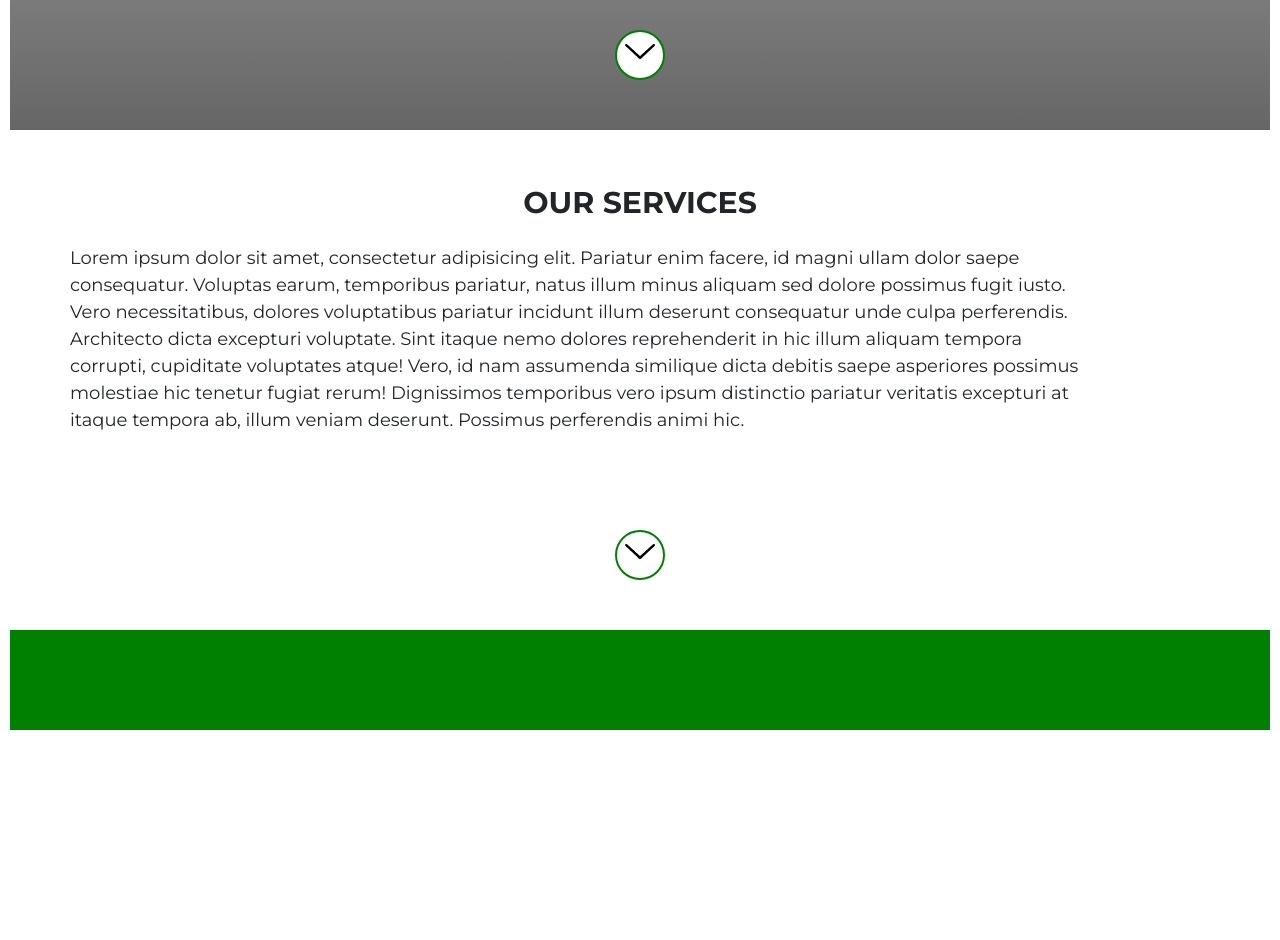
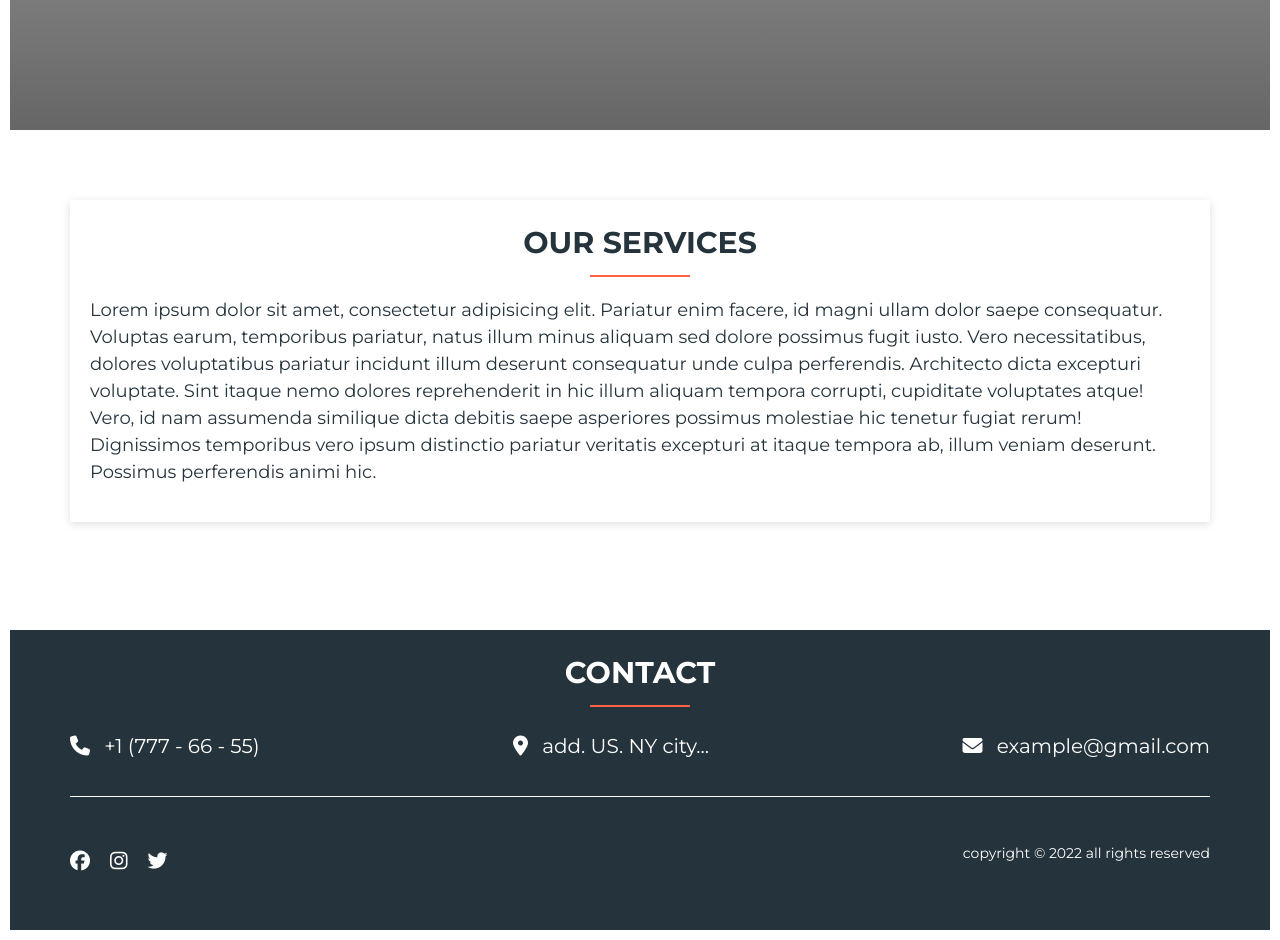
Before and after one commit to mrbrain91/thunder, a website: page src/index.html in a window 1280 px wide. Shown: the part 680-1620 px from the top of the page. Before the commit the page ends 1420 px from the top, so only its background shows below. Drawn offline with nearby package versions, Linux system fonts and the light colour scheme; files that its build step writes are made by us from their sources.

Commit message:
finished thunder version 1

```diff
--- a/src/index.html
+++ b/src/index.html
@@ -5,8 +5,8 @@
     <meta charset="UTF-8">
     <meta name="viewport" content="width=device-width, initial-scale=1.0">
     <meta http-equiv="X-UA-Compatible" content="ie=edge">
-    <title>Thunder Basin Analytics</title>
-    <link rel="stylesheet" href="https://cdnjs.cloudflare.com/ajax/libs/font-awesome/4.7.0/css/font-awesome.min.css">
+    <title>d</title>
+    <script src="https://kit.fontawesome.com/9ed093dd0a.js" crossorigin="anonymous"></script>
     <link rel="stylesheet" href="css/style.min.css">
 </head>
 
@@ -26,34 +26,84 @@
             <h1 class="header__title">
                 Thunder Basin Analytics
             </h1>
+            <div class="divider"></div>
+            <center>
                 <a href="#service">
-                <div class="header__circle">
-                    <img src="img/arrdwn.png" alt="arrow-down" class="header__arrow-down">
-                </div>
+                    <i class="fa-solid fa-circle-arrow-down"></i>
                 </a>
+            </center>
         </div>
     </header>
     <div class="service" id="service">
         <div class="container">
+            <div class="service__wrapper">
                 <div class="service__title">
                     Our services
                 </div>
+                <div class="divider"></div>
                 <p class="service__text">
                     Lorem ipsum dolor sit amet, consectetur adipisicing elit. Pariatur enim facere, id magni ullam dolor saepe consequatur. Voluptas earum, temporibus pariatur, natus illum minus aliquam sed dolore possimus fugit iusto. Vero necessitatibus, dolores voluptatibus
                     pariatur incidunt illum deserunt consequatur unde culpa perferendis. Architecto dicta excepturi voluptate. Sint itaque nemo dolores reprehenderit in hic illum aliquam tempora corrupti, cupiditate voluptates atque! Vero, id nam assumenda
                     similique dicta debitis saepe asperiores possimus molestiae hic tenetur fugiat rerum! Dignissimos temporibus vero ipsum distinctio pariatur veritatis excepturi at itaque tempora ab, illum veniam deserunt. Possimus perferendis animi hic.
                 </p>
-            <a href="#contact">
-                <div class="service__circle">
-                    <img src="img/arrdwn.png" alt="arrow-down" class="service__arrow-down">
+
             </div>
+            <!-- <center>
+                <a href="#service">
+                    <i class="fa-solid fa-circle-arrow-down"></i>
                 </a>
+            </center>  -->
         </div>
 
     </div>
-    <footer class="footer">
+
+    <footer class="footer" id="contact">
         <div class="container">
-            <!-- <i class="footer__arrow-down" class="fa-solid fa-circle-arrow-down"></i> -->
+            <div class="footer__title">
+                Contact
+            </div>
+            <div class="divider"></div>
+            <div class="footer__wrapper">
+                <div class="footer__wrapper-item">
+                    <i class="fa-solid fa-phone"></i>
+                    <a href="tel:17775566">+1 (777 - 66 - 55)</a>
+                </div>
+                <div  class="footer__wrapper-item">
+                    <i class="fa-solid fa-location-dot"></i>
+                    <span>add. US. NY city...</span>
+                </div>
+                <div  class="footer__wrapper-item">
+                    <i class="fa-solid fa-envelope"></i>
+                    <span>example@gmail.com</span>
+                </div>
+
+            </div>
+            <div class="footer__divider"></div>
+
+            <div class="footer__bottom">
+                  <div class="footer__social">
+                <div class="footer__social-item">
+                    <a href="#"><i class="fa-brands fa-facebook"></i></a>
+                </div>
+                <div class="footer__social-item">
+                    <a href="#">
+                        <i class="fa-brands fa-instagram"></i>
+                    </a>
+
+                </div>
+                <div class="footer__social-item">
+                    <a href="#">
+                        <i class="fa-brands fa-twitter"></i>
+                    </a>
+
+                </div>
+            </div>
+            <div class="footer__alright">
+                copyright © 2022 all rights reserved
+            </div>
+            </div>
+
+
         </div>
     </footer>
 
--- a/src/sass/blocks/_footer.scss
+++ b/src/sass/blocks/_footer.scss
@@ -1,4 +1,72 @@
 .footer {
-    height: 100px;
-    background-color: green;
+    min-height: 300px;
+    background-color: #25333c;
+    padding: 20px;
+
+    &__wrapper {
+        margin-top: 20px;
+        display: flex;
+        justify-content: space-between;
+        &-item {
+            margin-bottom: 15px;
+            i {
+
+                color: #fff;
+                font-size: 20px;
+            }
+        }
+        margin-top: 24px;
+        a {
+            color: #fff;
+            font-size: 20px;
+            margin-left: 10px;
+            text-decoration: none;
+        }
+        span {
+            color: #fff;
+            font-size: 20px;
+            margin-left: 10px;
+        }
+    }
+
+
+
+    &__title {
+        text-transform: uppercase;
+        text-align: center;
+        font-size: 30px;
+        font-weight: 700;
+        color: #fff;;
+    }
+    &__divider {
+        margin-top: 20px;
+        width: 100%;
+        height: 1px;
+        background-color: #fff;
+    }
+    &__social {
+        margin-top: 20px;
+        display: flex;
+        width: 500px;
+        i {
+            color: #fff;
+            font-size: 20px;
+            margin-right: 20px;
+            &:hover {
+            font-size: 24px;
+
+            }
+        }
+    }
+    &__alright {
+             display: inline;
+            color: #fff;
+            font-size: 14px;
+    }
+    &__bottom {
+        display: flex;
+        justify-content: space-between;
+        align-items: center;
+        margin-top: 34px;
+    }
 }
--- a/src/sass/blocks/_header.scss
+++ b/src/sass/blocks/_header.scss
@@ -6,7 +6,17 @@
     background-repeat: no-repeat;
     background-size: cover;
     display: flex;
-    // align-items: center;
+    i {
+        margin: 0 auto;
+        color: #fff;
+        opacity: 0.4;
+        font-size: 34px;
+        margin-top: 200px;
+        &:hover {
+            opacity: 1;
+            font-size: 36px;
+        }
+    }
     &__menu {
         height: 30px;
         position: absolute;
@@ -64,10 +74,4 @@
             }
         }
     }
-    &__arrow-down {
-        width: 30px;
-        height: 15px;
-        margin: 0 auto;
-        margin-top: 12px;
-    }
 }
--- a/src/sass/blocks/_service.scss
+++ b/src/sass/blocks/_service.scss
@@ -1,44 +1,37 @@
 .service {
     position: relative;
     min-height: 500px;
-    padding: 50px 0 20px 0;
+    padding: 70px 0 20px 0;
+    &__wrapper {
+        min-width: 300px;
+        padding: 20px;
+        box-shadow: rgba(99, 99, 99, 0.2) 0px 2px 8px 0px;
+
+
+    }
+    i {
+        margin: 0 auto;
+        color: #000;
+        opacity: 0.4;
+        font-size: 34px;
+        margin-top: 100px;
+        &:hover {
+            opacity: 1;
+            font-size: 36px;
+        }
+    }
     &__title {
         text-transform: uppercase;
         text-align: center;
         font-size: 30px;
         font-weight: 700;
+        color:#25333c;
     }
     &__text {
         margin-top: 20px;
-        width: 90%;
         font-size: 18px;
         font-weight: 400;
+        color: #25333c;
     }
-    &__circle {
-        position: absolute;
-        left: 0;
-        right: 0;
-        margin-left: auto;
-        margin-right: auto;
-        cursor: pointer;
-        width: 50px;
-        height: 50px;
-        border: 2px solid green;
-        background-color: white;
-        border-radius: 50%;
-        display: flex;
-        // align-items: center;
-        bottom: 50px;
-        &:hover {
-            .service__arrow-down {
-                margin-top: 29px;
-            }
-        }
-    }
-    &__arrow-down {
-        width: 30px;
-        height: 15px;
-        margin: 0 auto;
-        margin-top: 12px;
-    }
+
 }
--- a/src/sass/style.scss
+++ b/src/sass/style.scss
@@ -20,6 +20,15 @@ body {
     margin: 0 auto;
 }
 
+.divider {
+    width: 100px;
+    height: 2px;
+    background: tomato;
+    margin: 0 auto;
+    margin-top: 10px;
+
+}
+
 // @import 'blocks/title';
 // @import 'blocks/button';
 // @import 'blocks/menu';
```
Also changed, not shown: dist/css/style.min.css, dist/index.html, package.json (line endings or trailing spaces), 1 other file. Lines whose indentation alone changed are shown as unchanged.
